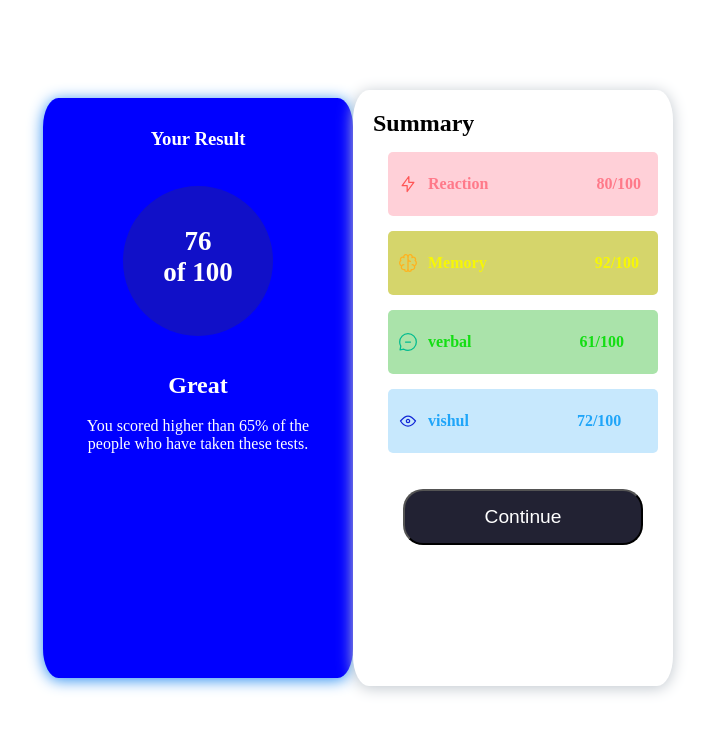
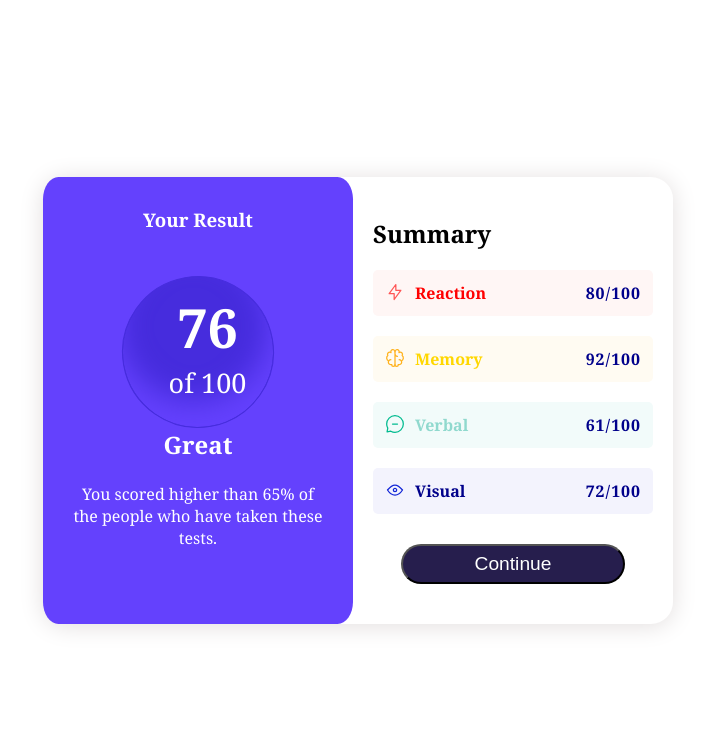
Before and after one commit to neerajpanchal004/Project-1, a plain HTML site: page index.html in a window 1280 px wide. Shown: the whole page, without its empty margins (282-992 px from the left). Drawn offline with Linux system fonts and the light colour scheme.

Commit message:
added new

```diff
--- a/index.html
+++ b/index.html
@@ -1,28 +1,40 @@
 <!DOCTYPE html>
 <html lang="en">
+
 <head>
   <meta charset="UTF-8">
-  <meta name="viewport" content="width=device-width, initial-scale=1.0"> <!-- displays site properly based on user's device -->
+  <meta name="viewport" content="width=device-width, initial-scale=1.0">
+  <!-- displays site properly based on user's device -->
 
   <link rel="icon" type="image/png" sizes="32x32" href="./assets/images/favicon-32x32.png">
-  <link rel="stylesheet" href="style.css"/>
+  <link rel="stylesheet" href="style.css" />
 
   <title>Frontend Mentor | Results summary component</title>
 
   <!-- Feel free to remove these styles or customise in your own stylesheet 👍 -->
   <style>
-    .attribution { font-size: 11px; text-align: center; }
-    .attribution a { color: hsl(228, 45%, 44%); }
+    .attribution {
+      font-size: 11px;
+      text-align: center;
+    }
+
+    .attribution a {
+      color: hsl(228, 45%, 44%);
+    }
   </style>
 </head>
+
 <body>
   <div class="box">
     <div class="blue-box">
-  <h3>Your Result</h3><br/><br/>
-  <h1 id="circle">
-    76<br/>
-    of 100</h1><br/><br/>
-    <h2>Great</h2><br/>
+      <h3>Your Result</h3><br /><br />
+      <div id="circle">
+        <div class="circle_content">
+          <h1 style="margin: 0px;"> 76</h1>
+          of 100
+        </div>
+      </div>
+      <h2>Great</h2><br />
       <P>You scored higher than 65% of the people who have taken these tests.</P>
 
 
@@ -32,37 +44,74 @@
     <div class="white-box">
       <h2> Summary</h2>
       <div class="four-box" id="one">
-   <svg xmlns="http://www.w3.org/2000/svg" width="20" height="20" fill="none" viewBox="0 0 20 20"><path stroke="#F55" stroke-linecap="round" stroke-linejoin="round" stroke-width="1.25" d="M10.833 8.333V2.5l-6.666 9.167h5V17.5l6.666-9.167h-5Z"/></svg>
+        <div class="score_box_title">
+          <svg xmlns="http://www.w3.org/2000/svg" width="20" height="20" fill="none" viewBox="0 0 20 20">
+            <path stroke="#F55" stroke-linecap="round" stroke-linejoin="round" stroke-width="1.25"
+              d="M10.833 8.333V2.5l-6.666 9.167h5V17.5l6.666-9.167h-5Z" />
+          </svg>
 
           <h4>Reaction</h4>
-
+        </div>
+        <div>
           <h4 id="marks">80/100</h4>
+        </div>
 
       </div>
       <div class="four-box" id="two">
-    <svg xmlns="http://www.w3.org/2000/svg" width="20" height="20" fill="none" viewBox="0 0 20 20"><path stroke="#FFB21E" stroke-linecap="round" stroke-linejoin="round" stroke-width="1.25" d="M5.833 11.667a2.5 2.5 0 1 0 .834 4.858"/><path stroke="#FFB21E" stroke-linecap="round" stroke-linejoin="round" stroke-width="1.25" d="M3.553 13.004a3.333 3.333 0 0 1-.728-5.53m.025-.067a2.083 2.083 0 0 1 2.983-2.824m.199.054A2.083 2.083 0 1 1 10 3.75v12.917a1.667 1.667 0 0 1-3.333 0M10 5.833a2.5 2.5 0 0 0 2.5 2.5m1.667 3.334a2.5 2.5 0 1 1-.834 4.858"/><path stroke="#FFB21E" stroke-linecap="round" stroke-linejoin="round" stroke-width="1.25" d="M16.447 13.004a3.334 3.334 0 0 0 .728-5.53m-.025-.067a2.083 2.083 0 0 0-2.983-2.824M10 3.75a2.085 2.085 0 0 1 2.538-2.033 2.084 2.084 0 0 1 1.43 2.92m-.635 12.03a1.667 1.667 0 0 1-3.333 0"/></svg>
+        <div class="score_box_title">
+          <svg xmlns="http://www.w3.org/2000/svg" width="20" height="20" fill="none" viewBox="0 0 20 20">
+            <path stroke="#FFB21E" stroke-linecap="round" stroke-linejoin="round" stroke-width="1.25"
+              d="M5.833 11.667a2.5 2.5 0 1 0 .834 4.858" />
+            <path stroke="#FFB21E" stroke-linecap="round" stroke-linejoin="round" stroke-width="1.25"
+              d="M3.553 13.004a3.333 3.333 0 0 1-.728-5.53m.025-.067a2.083 2.083 0 0 1 2.983-2.824m.199.054A2.083 2.083 0 1 1 10 3.75v12.917a1.667 1.667 0 0 1-3.333 0M10 5.833a2.5 2.5 0 0 0 2.5 2.5m1.667 3.334a2.5 2.5 0 1 1-.834 4.858" />
+            <path stroke="#FFB21E" stroke-linecap="round" stroke-linejoin="round" stroke-width="1.25"
+              d="M16.447 13.004a3.334 3.334 0 0 0 .728-5.53m-.025-.067a2.083 2.083 0 0 0-2.983-2.824M10 3.75a2.085 2.085 0 0 1 2.538-2.033 2.084 2.084 0 0 1 1.43 2.92m-.635 12.03a1.667 1.667 0 0 1-3.333 0" />
+          </svg>
           <h4>Memory</h4>
-
+        </div>
+        <div>
           <h4 id="marks">92/100</h4>
 
         </div>
+      </div>
 
       <div class="four-box" id="three">
-    <svg xmlns="http://www.w3.org/2000/svg" width="20" height="20" fill="none" viewBox="0 0 20 20"><path stroke="#00BB8F" stroke-linecap="round" stroke-linejoin="round" stroke-width="1.25" d="M7.5 10h5M10 18.333A8.333 8.333 0 1 0 1.667 10c0 1.518.406 2.942 1.115 4.167l-.699 3.75 3.75-.699A8.295 8.295 0 0 0 10 18.333Z"/></svg>
-    <h4>verbal</h4>
+        <div class="score_box_title">
+
+          <svg xmlns="http://www.w3.org/2000/svg" width="20" height="20" fill="none" viewBox="0 0 20 20">
+            <path stroke="#00BB8F" stroke-linecap="round" stroke-linejoin="round" stroke-width="1.25"
+              d="M7.5 10h5M10 18.333A8.333 8.333 0 1 0 1.667 10c0 1.518.406 2.942 1.115 4.167l-.699 3.75 3.75-.699A8.295 8.295 0 0 0 10 18.333Z" />
+          </svg>
+          <h4>Verbal</h4>
+        </div>
+        <div>
+
 
           <h4 id="marks">61/100</h4>
+        </div>
 
       </div>
 
       <div class="four-box" id="four">
-    <svg xmlns="http://www.w3.org/2000/svg" width="20" height="20" fill="none" viewBox="0 0 20 20"><path stroke="#1125D6" stroke-linecap="round" stroke-linejoin="round" stroke-width="1.25" d="M10 11.667a1.667 1.667 0 1 0 0-3.334 1.667 1.667 0 0 0 0 3.334Z"/><path stroke="#1125D6" stroke-linecap="round" stroke-linejoin="round" stroke-width="1.25" d="M17.5 10c-1.574 2.492-4.402 5-7.5 5s-5.926-2.508-7.5-5C4.416 7.632 6.66 5 10 5s5.584 2.632 7.5 5Z"/></svg>
-    <h4>vishul</h4>
+        <div class="score_box_title">
+
+          <svg xmlns="http://www.w3.org/2000/svg" width="20" height="20" fill="none" viewBox="0 0 20 20">
+            <path stroke="#1125D6" stroke-linecap="round" stroke-linejoin="round" stroke-width="1.25"
+              d="M10 11.667a1.667 1.667 0 1 0 0-3.334 1.667 1.667 0 0 0 0 3.334Z" />
+            <path stroke="#1125D6" stroke-linecap="round" stroke-linejoin="round" stroke-width="1.25"
+              d="M17.5 10c-1.574 2.492-4.402 5-7.5 5s-5.926-2.508-7.5-5C4.416 7.632 6.66 5 10 5s5.584 2.632 7.5 5Z" />
+          </svg>
+
+          <h4>Visual</h4>
+        </div>
+        <div>
 
           <h4 id="marks">72/100</h4>
         </div>
-
+      </div>
+      <div class="button_container">
         <button>Continue</button>
+      </div>
     </div>
   </div>
 
@@ -73,4 +122,5 @@
 
 
 </body>
+
 </html>
--- a/style.css
+++ b/style.css
@@ -1,33 +1,49 @@
-*{
+* {
     margin: 0%;
     padding: 0%;
 }
-.box{
+
+body {
     display: flex;
     justify-content: center;
-    align-items:center ;
-    margin-top: 7%;
+    align-items: center;
+    height: 100%;
+    min-height: 100vh;
+    font-family: Cambria, Cochin, Georgia, Times, 'Times New Roman', serif;
+}
+
+.box {
+    display: flex;
+    justify-content: center;
+    align-items: stretch;
     flex-wrap: wrap;
     background-color: white;
-
+    border-radius: 22px;
+    /* overflow: hidden; */
+    /* height: 400px; */
+    /* align-content: stretch; */
+    box-shadow: 0px 2px 25px rgb(226, 222, 222);
 }
 
-.blue-box{
-    background-color: blue;
+.blue-box {
+    background-color: rgba(100, 65, 253, 255);
     width: 250px;
-    height: 65vh;
+    /* height: 100%; */
     text-align: center;
     border-radius: 5%;
     padding: 30px;
     color: white;
-    box-shadow: 0px 2px 15px rgb(39, 140, 241);
+    /* box-shadow: 0px 2px 15px rgb(39, 140, 241); */
     transition: all 0.5s;
 
 }
 
-#circle{
+#circle {
     border-radius: 50%;
-    background-color: rgba(58, 54, 74, 0.302);
+    background-color: rgba(70, 44, 221, 255);
+    box-shadow: inset 26px 0px 29px rgba(100, 65, 253, 255);
+    border: 1px ridge rgba(70, 44, 221, 255);
+    transform: rotate(260deg);
     height: 70px;
     width: 70px;
     /* align-items: center; */
@@ -35,72 +51,92 @@
     padding: 40px;
     font-size: 27px;
 }
+
+.circle_content {
+    transform: rotate(100deg);
+    margin-right: -10px;
+    margin-top: -10px;
+}
+
 /* white-box */
-.white-box{
-    background-color:white;
-    width: 300px;
-    height: 72vh;
-    padding-left: 20px;
-    padding-top:20px ;
-    border-radius:5% ;
-    box-shadow: 0px 2px 15px rgb(191, 198, 205);
+.white-box {
+    width: 280px;
+    /* height: 100%; */
+    padding: 40px 20px;
     transition: all 0.5s;
+    display: flex;
+    flex-direction: column;
+    justify-content: space-between;
+}
 
-
-}
-.four-box{
+.four-box {
     display: flex;
     align-items: center;
-
-    margin: 5%;
-    border-radius: 5px ;
-    height: 8vh;
-
-
-}
-.four-box>svg{
-    padding-left: 10px;
-    padding-right: 10px;
-}
-#one{
-    /* border: 2px solid pink; */
-    background-color:rgba(255, 192, 203,0.75);
-    color:rgb(256, 121, 137);
-}
-#two{
-    /* border: 2px solid rgb(216, 216, 112); */
-    background-color:rgb(213, 213, 107);
-    color:rgb(247, 247, 5);
+    justify-content: space-between;
+    padding: 12px;
+    border-radius: 5px;
+    margin-top: 20px;
 
 }
 
-#three{
+.score_box_title {
+    display: flex;
+    gap: 10px;
+}
+
+#one {
+    /* border: 2px solid pink; */
+    background-color: rgba(255, 246, 245, 255);
+    color: red;
+}
+
+#two {
     /* border: 2px solid rgb(216, 216, 112); */
-    background-color:rgb(170, 227, 170);
-    color:rgb(19, 222, 19);
+    background-color: rgba(255, 251, 242, 255);
+    color: gold;
 
 }
-#four{
+
+#three {
     /* border: 2px solid rgb(216, 216, 112); */
-    background-color:rgb(199, 232, 253);
-    color:rgb(31, 165, 249);
+    background-color: rgba(242, 251, 250, 255);
+    color: rgba(144, 217, 206, 255);
+
+}
+
+#four {
+    /* border: 2px solid rgb(216, 216, 112); */
+    background-color: rgba(243, 243, 253, 255);
+    color: darkblue;
 
 }
 
 
-#marks{
-    padding-left: 40%;
+
+.button_container {
+    display: flex;
+    justify-content: center;
+    align-items: center;
+    margin-top: 30px;
 }
 
-button{
+.button_container button {
     width: 80%;
-    height: 7vh;
-    background-color: rgb(34, 34, 51);
+    background-color: rgb(38, 30, 77);
     border-radius: 20px;
     font-size: larger;
     color: white;
-    margin-left: 10%;
-    margin-top: 7%;
-
+    padding: 7px;
 
 }
+
+#marks {
+    color: darkblue;
+    letter-spacing: 1px;
+}
+
+.button_container button:hover {
+    background-color: rgb(75, 62, 139);
+    cursor: pointer;
+
+}
```
Lines whose indentation alone changed are shown as unchanged.
